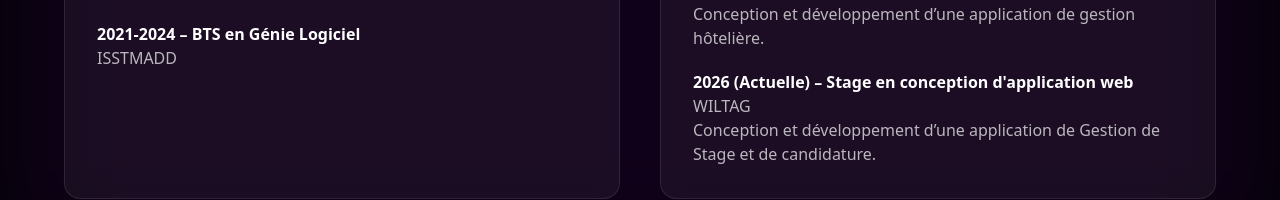
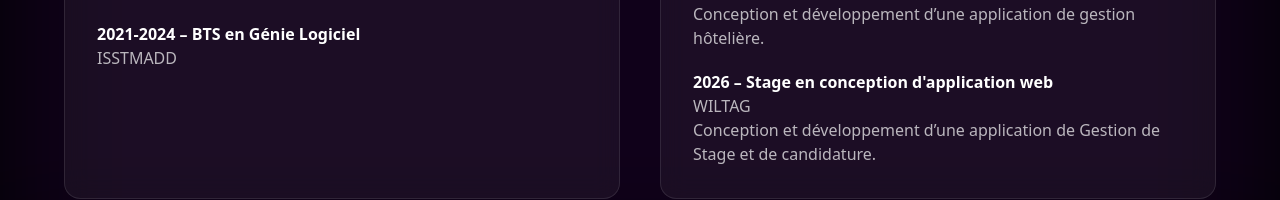
Before and after one commit to Zid04/Porfolio_Zida, a React (Vite) app: page /about in a window 1280 px wide. Shown: the part 1741-1941 px from the top of the page. Built offline with nearby package versions, Linux system fonts and the light colour scheme.

Commit message:
mis a jour des informations

```diff
--- a/src/pages/About.jsx
+++ b/src/pages/About.jsx
@@ -20,7 +20,7 @@ const experiences = [
     description: "Conception et développement d’une application de gestion hôtelière."
   },
   {
-    year: "2026 (Actuelle)",
+    year: "2026",
     title: "Stage en conception d'application web",
     company: "WILTAG",
     description: "Conception et développement d’une application de Gestion de Stage et de candidature."
```
